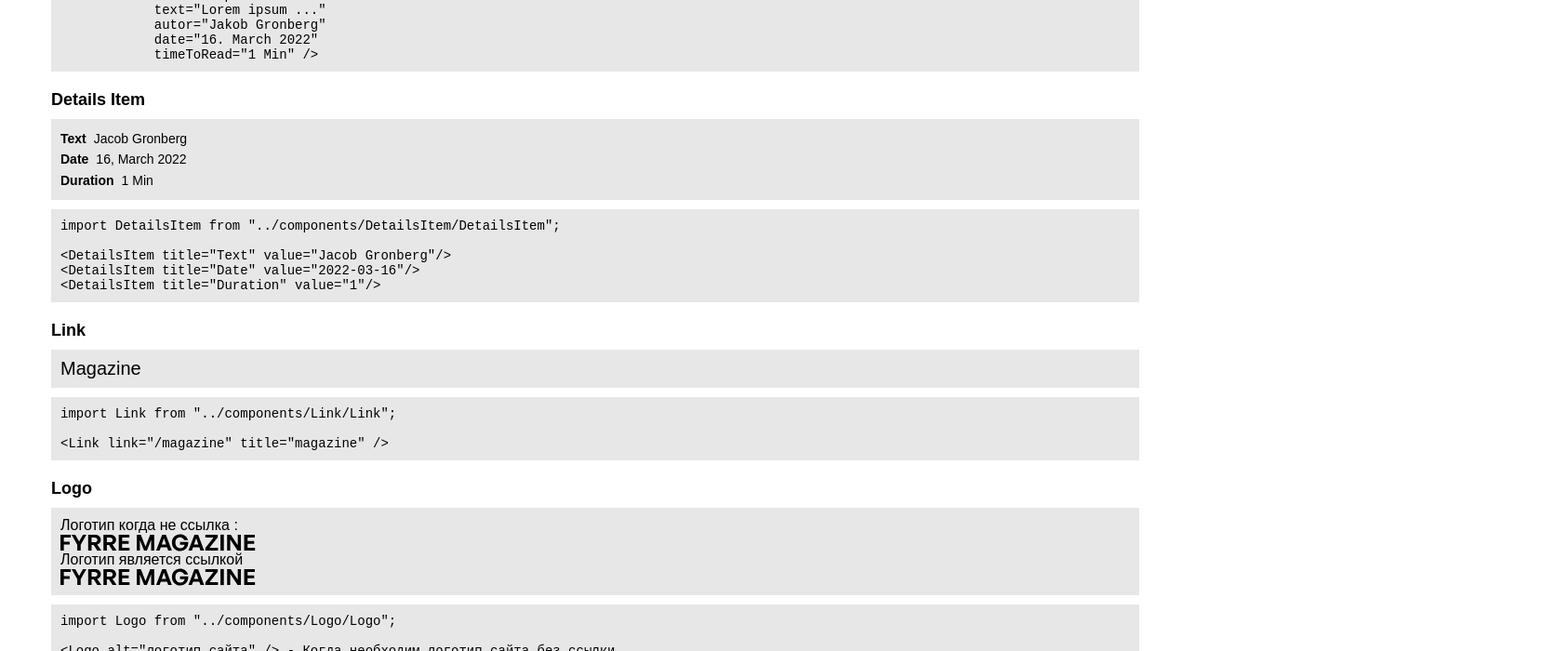
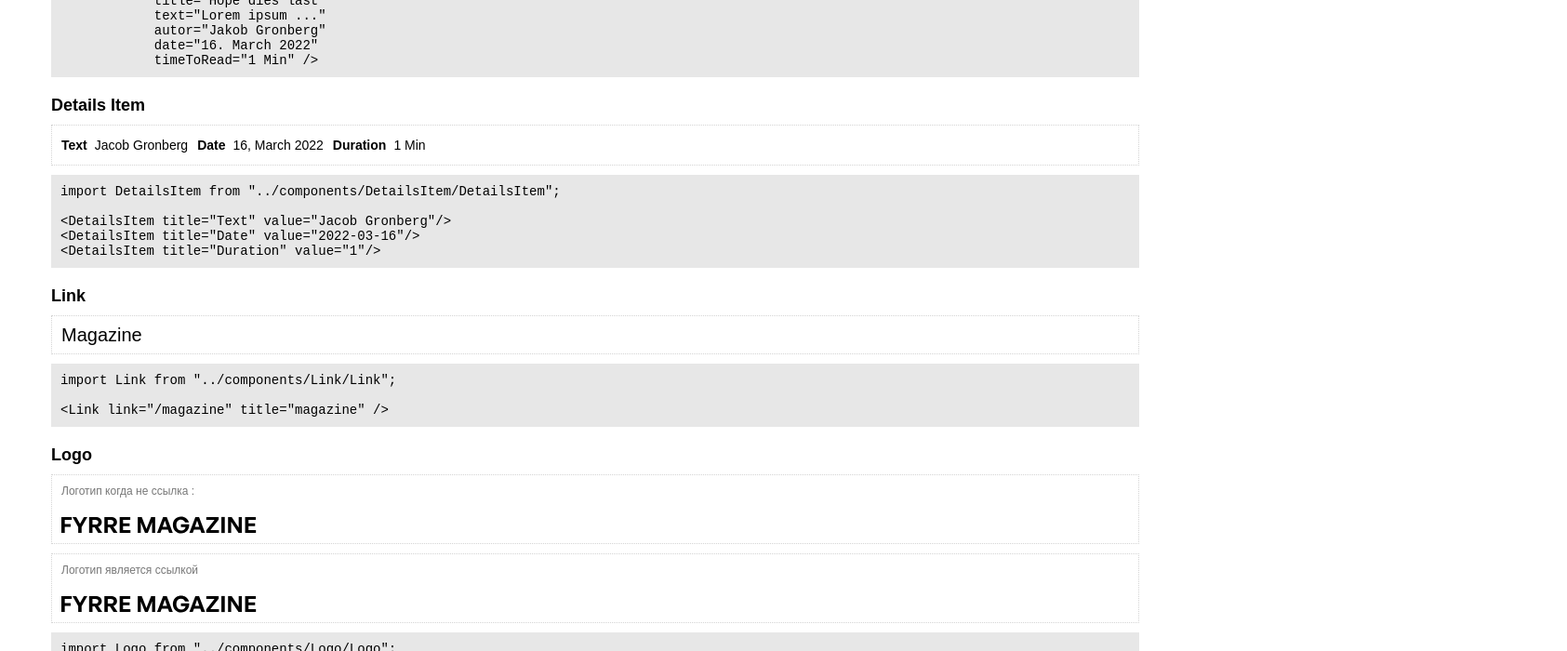
Before and after one commit to nobleworkshop/artlife-magazine, a React (Vite) app: page /uikit in a window 1280 px wide. Shown: the part 880-1580 px from the top of the page at 93% size, 1685 px wide, since content can reach past the window. Built offline with nearby package versions, Linux system fonts and the light colour scheme; a web font is replaced by a local one.

Commit message:
Скролл в примере с кодом, flex с отступами в блоке с превью

```diff
--- a/src/uikit-components/uikit-LinkTo.jsx
+++ b/src/uikit-components/uikit-LinkTo.jsx
@@ -8,8 +8,7 @@ const UiKitButton = () => {
 
 			<div className={styles.component__preview}>
 				<LinkTo title="all articles" link="/" direction="right"/>
-			</div>
-			<div className={styles.component__preview}>
+
 				<LinkTo title="go back" link="/" direction="left"/>
 			</div>
 
--- a/src/uikit-components/uikit-Logo.jsx
+++ b/src/uikit-components/uikit-Logo.jsx
@@ -15,9 +15,12 @@ const UiKitLogo = () => {
         <div className={styles.component}>
             <h3 className={styles.component__title}>Logo</h3>
 
-            <div className={styles.component__preview}>
+            <div className={styles.component__preview + " " + styles['component__preview--column']}>
                 <p>Логотип когда не ссылка : </p>
-                <Logo alt="Название сайта" /> <br />
+                <Logo alt="Название сайта" />
+            </div>
+
+            <div className={styles.component__preview + " " + styles['component__preview--column']}>
                 <p>Логотип является ссылкой</p>
                 <Logo alt="Название сайта" link="/" />
             </div>
--- a/src/uikit-components/uikit.module.css
+++ b/src/uikit-components/uikit.module.css
@@ -1,20 +1,36 @@
-.component {}
+.component {
+}
 
 .component__title {
+	margin-bottom: 10px;
 	font-size: 18px;
-	font-weight: 800;
-	margin-bottom: 10px;
+	font-weight: 600;
 }
 
 .component__preview {
-	background-color: #e7e7e7;
+	margin-bottom: 10px;
 	padding: 10px;
-	margin-bottom: 10px;
+	/* background-color: #e7e7e7; */
+	border: 1px dotted #d4d4d4;
+
+	display: flex;
+	gap: 10px;
+}
+
+.component__preview > p {
+	font-size: 12px;
+	color: #777;
+}
+
+.component__preview--column {
+	display: grid;
+	gap: 20px;
 }
 
 .component__code {
+	padding: 10px;
+	overflow-x: auto;
 	background-color: #e7e7e7;
-	padding: 10px;
 	font-size: 14px;
 	font-family: monospace;
 }
```
